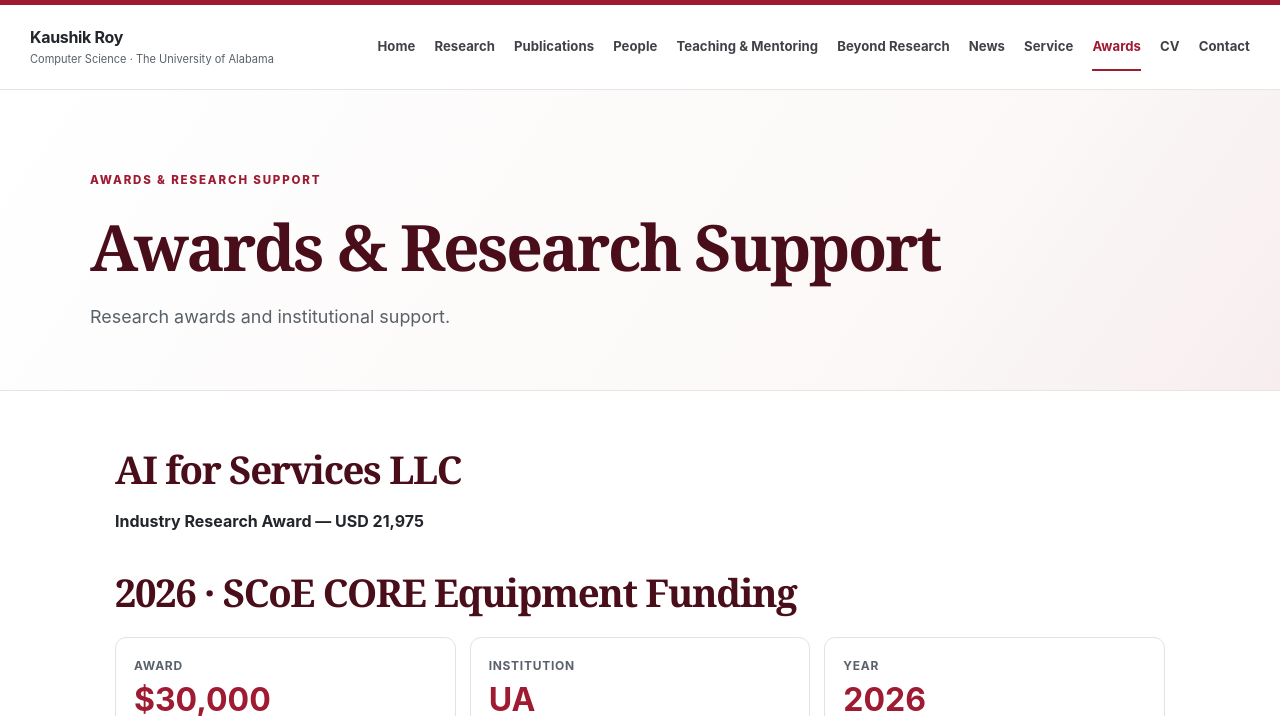
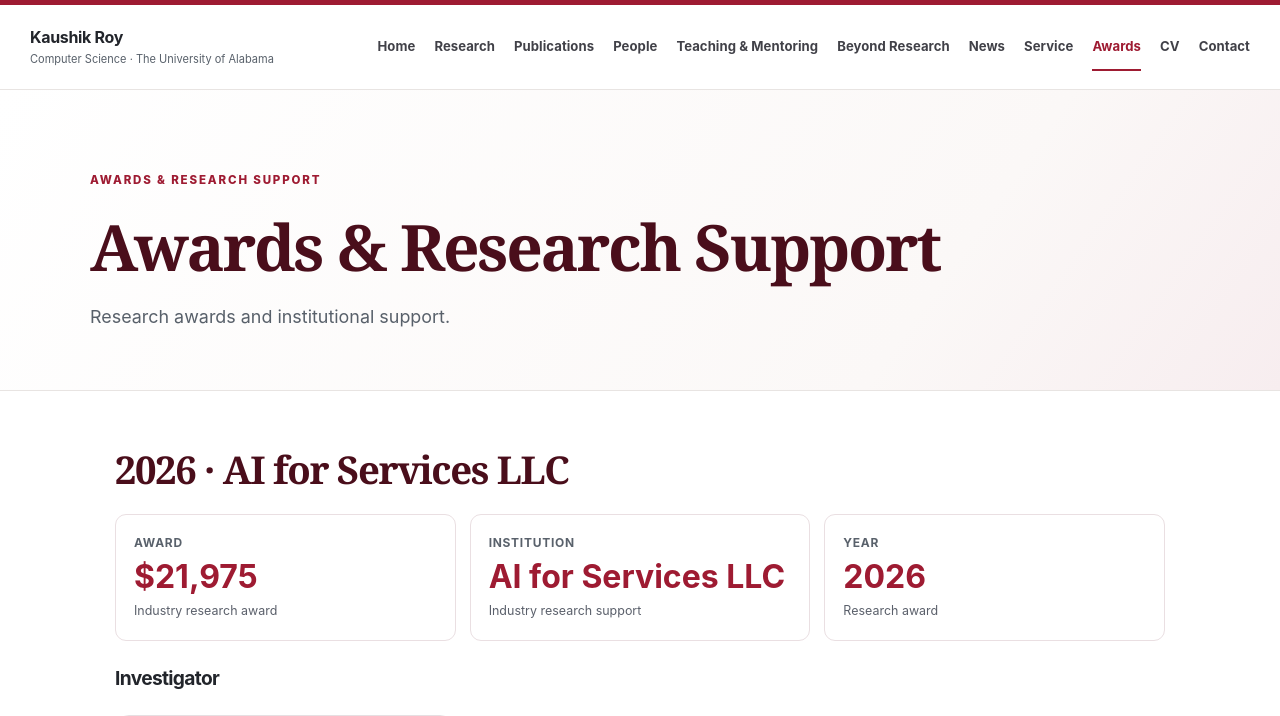
Before and after one commit to kauroy1994/home, a Jekyll site: the page built from _pages/awards.md, in a window 1280 px wide and 1400 px high. Shown: the top 716 px of the window. Built offline with Jekyll 4.4.1, drawn with Linux system fonts in a browser that asks for light colours; some of the changed text lies outside the part shown; grey boxes are pictures that could not be loaded.

Commit message:
Match AI for Services award styling with equipment award

```diff
--- a/_pages/awards.md
+++ b/_pages/awards.md
@@ -6,9 +6,22 @@ eyebrow: AWARDS & RESEARCH SUPPORT
 lede: "Research awards and institutional support."
 ---
 
-## AI for Services LLC
+## 2026 · AI for Services LLC
 
-**Industry Research Award — USD 21,975**
+<div class="award-metrics">
+  <div><span>Award</span><strong>$21,975</strong><small>Industry research award</small></div>
+  <div><span>Institution</span><strong>AI for Services LLC</strong><small>Industry research support</small></div>
+  <div><span>Year</span><strong>2026</strong><small>Research award</small></div>
+</div>
+
+### Investigator
+
+<div class="award-team">
+  <article class="award-person">
+    <img src="https://github.com/kauroy1994.png" alt="Dr. Kaushik Roy" loading="lazy">
+    <div><h3>Kaushik Roy</h3><p>Assistant Professor, Computer Science</p><a href="https://eng.ua.edu/eng-directory/dr-kaushik-roy/">Faculty profile ↗</a></div>
+  </article>
+</div>
 
 ## 2026 · SCoE CORE Equipment Funding
 
```
